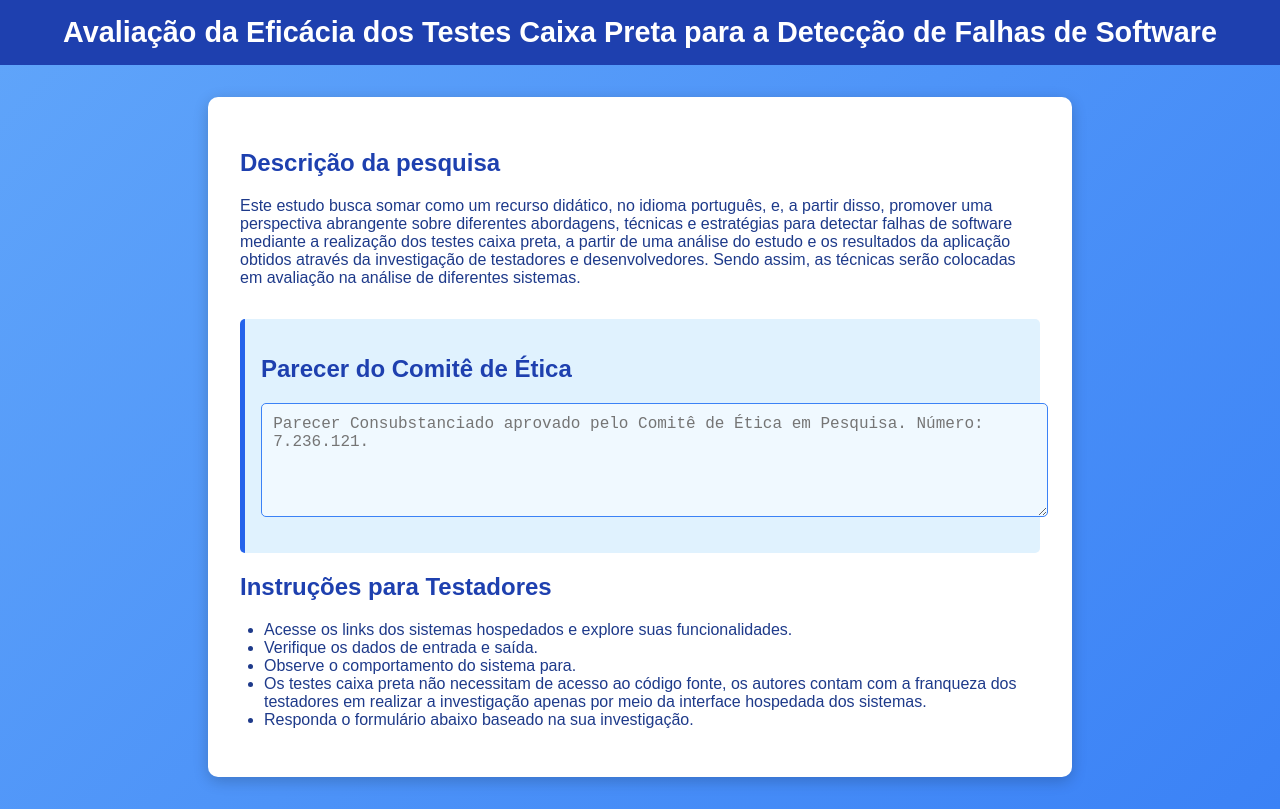
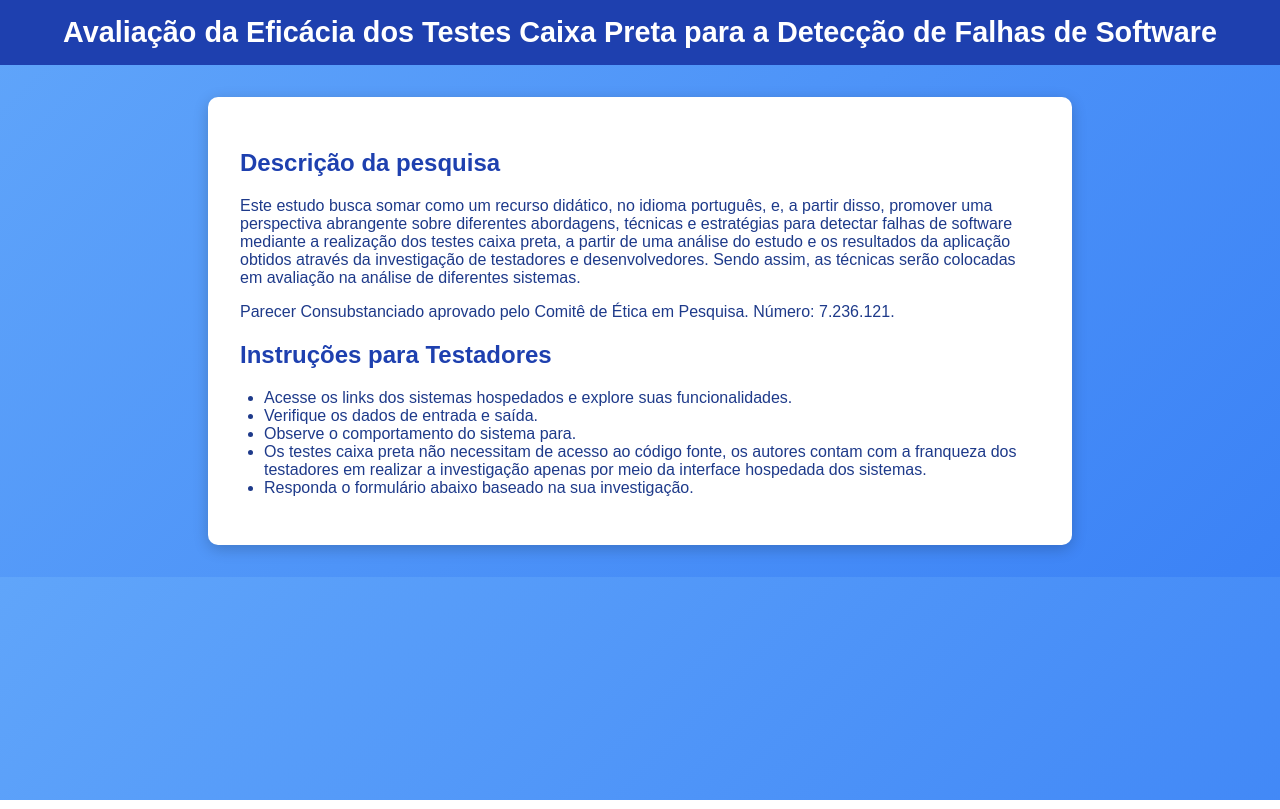
Before and after one commit to clarameira/BlackBoxTesters, a plain HTML site: page index.html in a window 1280 px wide. Drawn offline with Linux system fonts and the light colour scheme.

Commit message:
chore: edit

```diff
--- a/index.html
+++ b/index.html
@@ -100,10 +100,9 @@
         Este estudo busca somar como um recurso didático, no idioma português, e, a partir disso, promover uma perspectiva abrangente sobre diferentes abordagens, técnicas e estratégias para detectar falhas de software mediante a realização dos testes caixa preta, a partir de uma análise do estudo e os resultados da aplicação obtidos através da investigação de testadores e desenvolvedores. Sendo assim, as técnicas serão colocadas em avaliação na análise de diferentes sistemas.
     </p>
 
-    <div class="parecer-comite">
-        <h2>Parecer do Comitê de Ética</h2>
-        <textarea id="parecer" name="parecer" rows="5" placeholder="Parecer Consubstanciado aprovado pelo Comitê de Ética em Pesquisa. Número: 7.236.121."></textarea>
-      </div>
+    </p>
+        Parecer Consubstanciado aprovado pelo Comitê de Ética em Pesquisa. Número: 7.236.121.
+    </p>
 
     <h2>Instruções para Testadores</h2>
     <ul>
```
